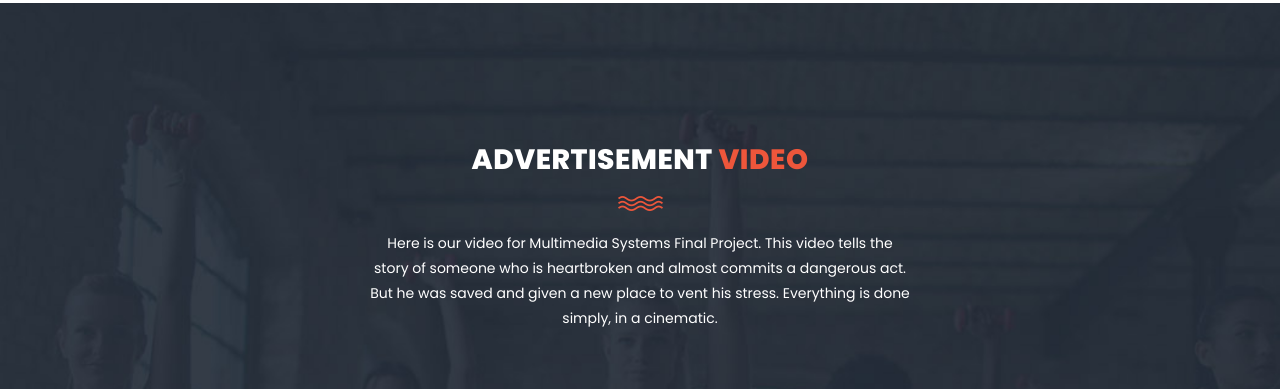
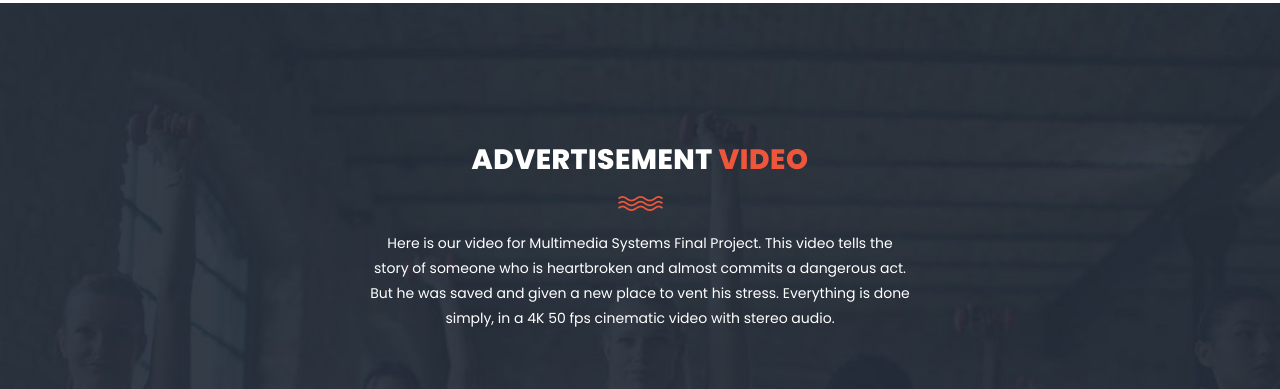
Before and after one commit to ininick/FITIL_GYM, a plain HTML site: page index.html in a window 1280 px wide. Shown: the part 2997-3386 px from the top of the page. Drawn offline with Linux system fonts and the light colour scheme.

Commit message:
add metadata to video description

```diff
--- a/index.html
+++ b/index.html
@@ -12,13 +12,6 @@
     <title>FITL GYM</title>
     <link rel="icon" type="image/png" href="assets/images/features-first-icon.png">
 
-    <!--
-
-TemplateMo 548 Training Studio
-
-https://templatemo.com/tm-548-training-studio
-
--->
     <!-- Additional CSS Files -->
     <link rel="stylesheet" type="text/css" href="assets/css/bootstrap.min.css">
 
@@ -280,7 +273,7 @@ https://templatemo.com/tm-548-training-studio
                     <div class="section-heading dark-bg">
                         <h2>ADVERTISEMENT <em> VIDEO</em></h2>
                         <img src="assets/images/line-dec.png" alt="">
-                        <p>Here is our video for Multimedia Systems Final Project. This video tells the story of someone who is heartbroken and almost commits a dangerous act. But he was saved and given a new place to vent his stress. Everything is done simply, in a cinematic.</p>
+                        <p>Here is our video for Multimedia Systems Final Project. This video tells the story of someone who is heartbroken and almost commits a dangerous act. But he was saved and given a new place to vent his stress. Everything is done simply, in a 4K 50 fps cinematic video with stereo audio.</p>
                     </div>
                 </div>
             </div>
```
